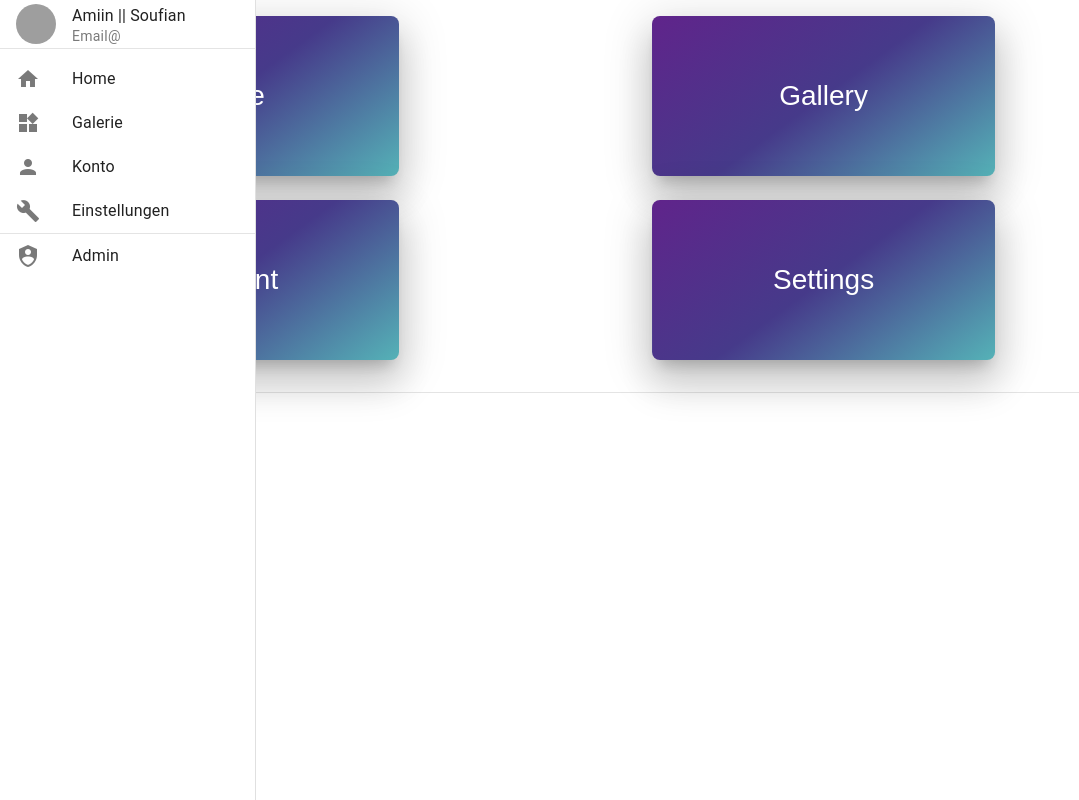
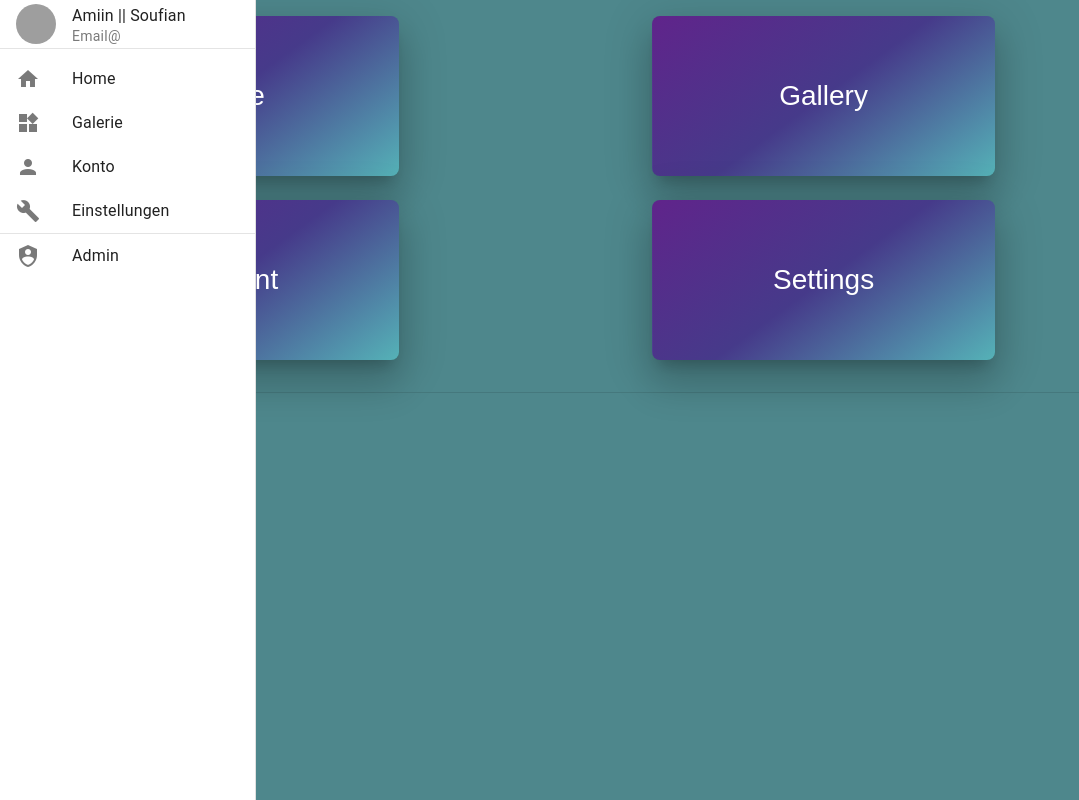
Before and after one commit to najjar77/Sport, a Nuxt app: page / in a window 1280 px wide. Shown: the whole page, without its empty margins (0-1079 px from the left). Built offline with nearby package versions, Linux system fonts and the light colour scheme; grey boxes are pictures that could not be loaded.

Commit message:
add color

```diff
--- a/app.vue
+++ b/app.vue
@@ -13,7 +13,7 @@ export default defineComponent({
 <template>
   <div>
     <nuxtLayout>
-      <v-app>
+      <v-app class="MainBgColor">
         <!--SIDEBAR -->
         <NavigationBar/>
         <!-- Main Source  -->
@@ -23,3 +23,11 @@ export default defineComponent({
     </nuxtLayout>
   </div>
 </template>
+
+<style scoped>
+
+.MainBgColor{
+  background-color: #4E878C ;
+}
+
+</style>
```
